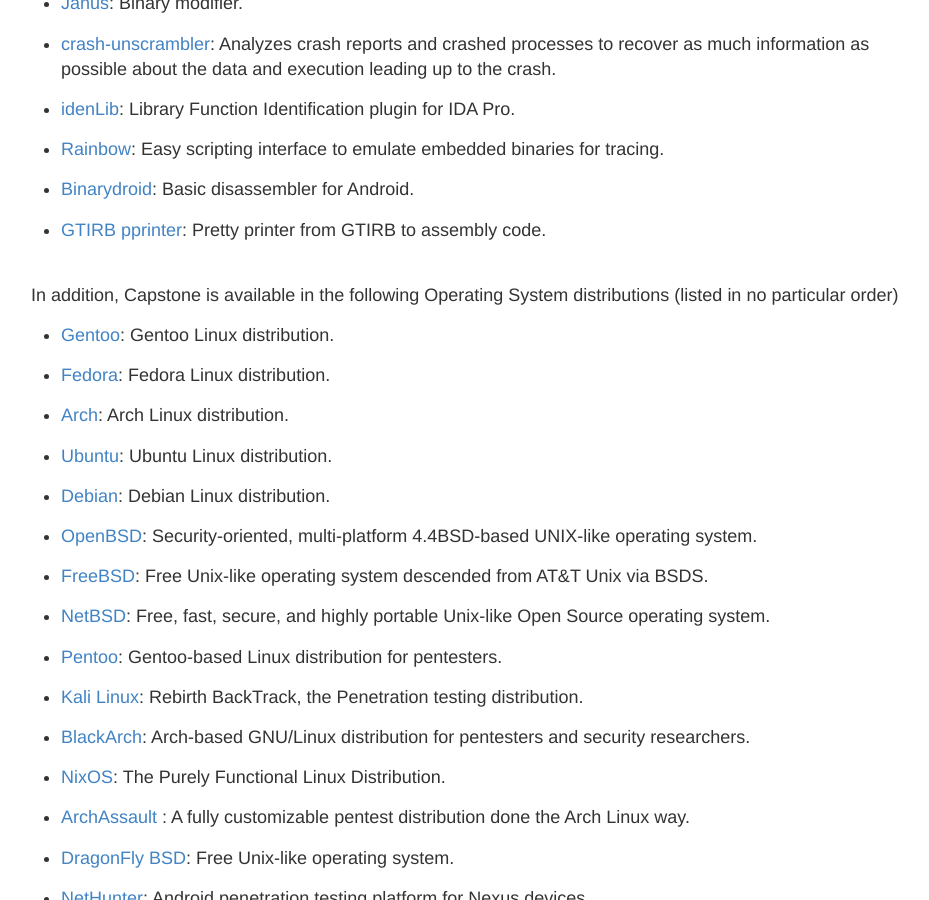
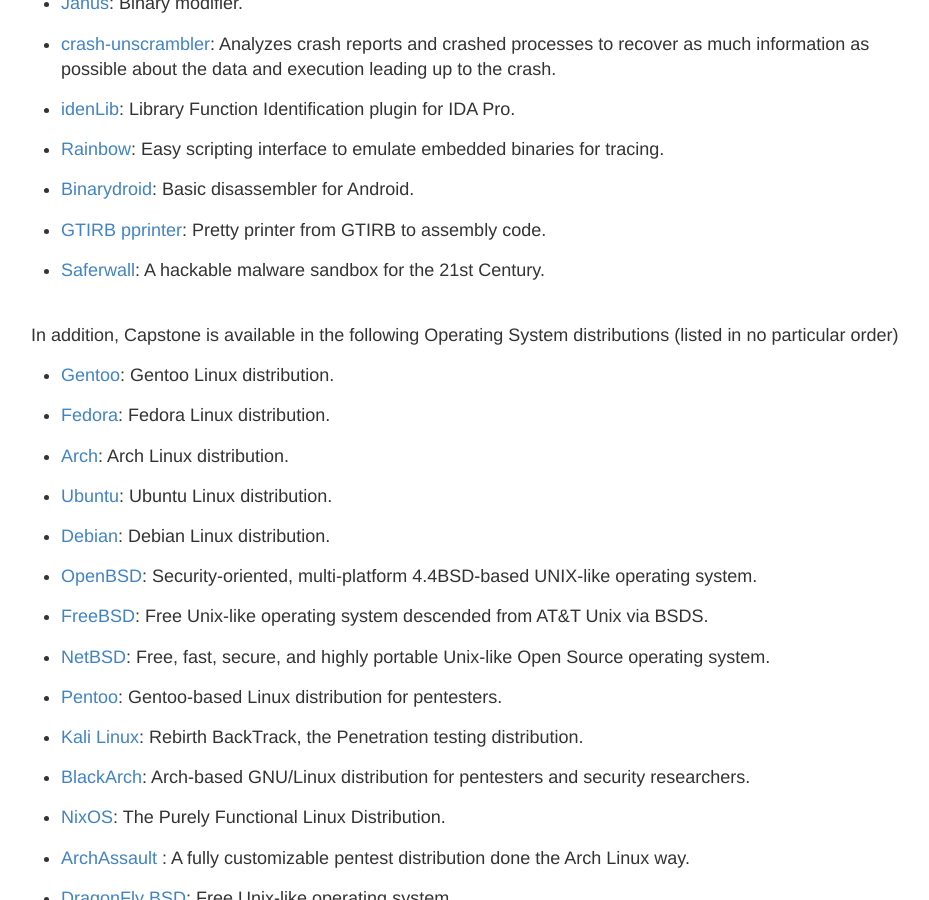
Before and after one commit to capstone-engine/capstone-engine.github.io, a Jekyll site: the page built from showcase.md, in a window 1280 px wide and 900 px high, scrolled down 17789 px. Shown: the whole window, without its empty margins (169-1098 px from the left). Built offline with Jekyll 4.4.1, drawn with Linux system fonts in a browser that asks for light colours; some of the changed lines change nothing that is shown.

Commit message:
showcase

```diff
--- a/showcase.md
+++ b/showcase.md
@@ -5,7 +5,7 @@
 
 ## Showcase
 
-In our knowledge, Capstone has been used by **428** following products (listed in no particular order).
+In our knowledge, Capstone has been used by **429** following products (listed in no particular order).
 
 - [Unicorn](http://www.unicorn-engine.org): Lightweight multi-arch, multi-platform CPU emulator framework.
 
@@ -861,6 +861,8 @@
 
 - [GTIRB pprinter](https://github.com/GrammaTech/gtirb-pprinter): Pretty printer from GTIRB to assembly code.
 
+- [Saferwall](https://github.com/saferwall/saferwall): A hackable malware sandbox for the 21st Century.
+
 
 <br>
 In addition, Capstone is available in the following Operating System distributions (listed in no particular order)
```
